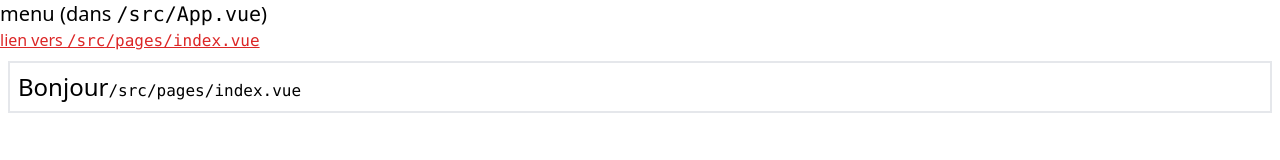
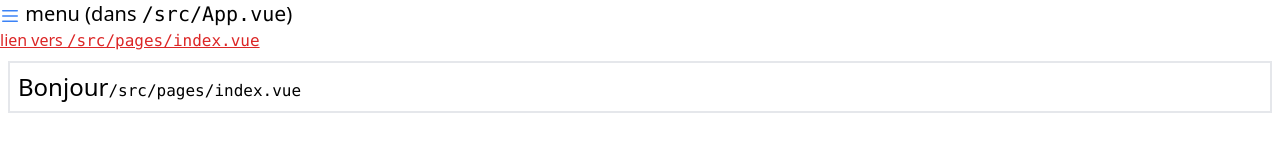
Before and after one commit to ppierre/vue3-pour-SAE-301, a Vue app: page / in a window 1280 px wide. Shown: the top 160 px of the page. Built offline with nearby package versions, Linux system fonts and the light colour scheme.

Commit message:
ajout heroicons

```diff
--- a/package.json
+++ b/package.json
@@ -10,6 +10,7 @@
     "lint": "eslint . --ext .vue,.js,.jsx,.cjs,.mjs,.ts,.tsx,.cts,.mts --fix --ignore-path .gitignore"
   },
   "dependencies": {
+    "@heroicons/vue": "^2.0.8",
     "vue": "^3.2.37",
     "vue-router": "^4.1.3"
   },
--- a/src/App.vue
+++ b/src/App.vue
@@ -1,6 +1,7 @@
 <template>
   <nav>
     <h4 class="text-xl">
+      <Bars3Icon class="inline-block h-5 w-5 text-blue-500" />
       menu (dans <code class="font-mono">/src/App.vue</code>)
     </h4>
     <ul>
@@ -16,3 +17,7 @@
   <!-- Affiche les pages -->
   <router-view class="m-2 border-2 p-2" />
 </template>
+
+<script setup lang="ts">
+import { Bars3Icon } from '@heroicons/vue/20/solid'
+</script>
```
Also changed, not shown: 1 other file (tests, documents, lock files or other folders).
